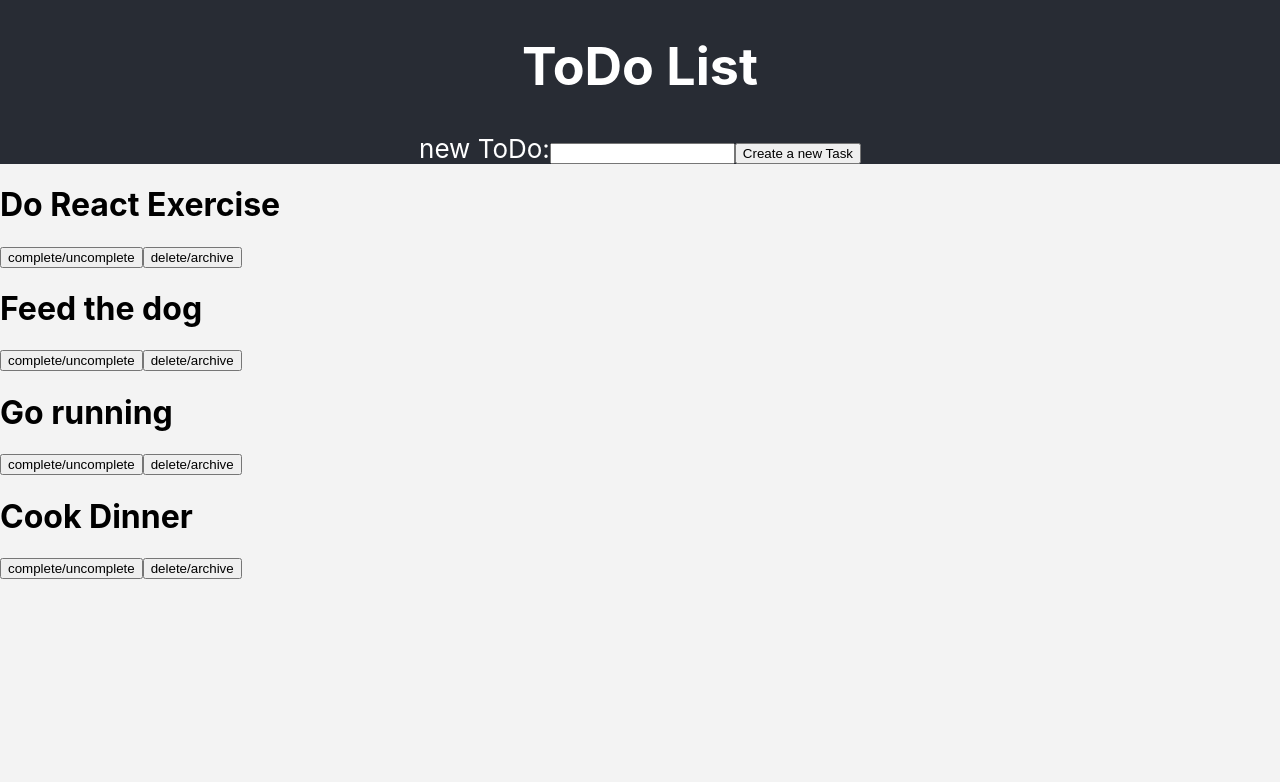
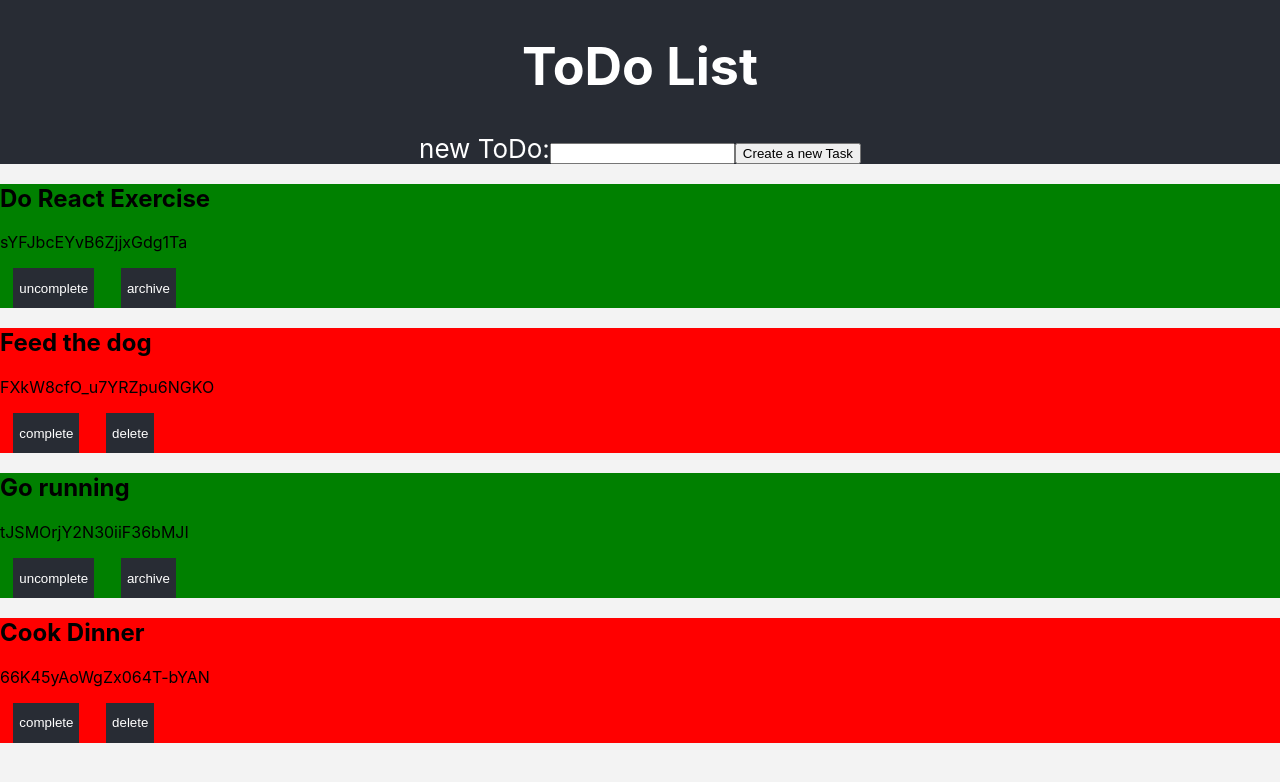
Before and after one commit to desplodur/todo-app, a React (Create React App) app: page / in a window 1280 px wide. Shown: the top 782 px of the page. Built offline with nearby package versions, Linux system fonts and the light colour scheme.

Commit message:
jsx done

```diff
--- a/package.json
+++ b/package.json
@@ -10,6 +10,7 @@
     "react": "^18.1.0",
     "react-dom": "^18.1.0",
     "react-scripts": "5.0.1",
+    "styled-components": "^5.3.5",
     "web-vitals": "^2.1.4"
   },
   "scripts": {
--- a/src/App.js
+++ b/src/App.js
@@ -9,37 +9,84 @@ function App() {
       id: nanoid(),
       task: "Do React Exercise",
       status: false,
+      archived: false,
     },
     {
       id: nanoid(),
       task: "Feed the dog",
       status: true,
+      archived: false,
     },
     {
       id: nanoid(),
       task: "Go running",
       status: false,
+      archived: false,
     },
     {
+      id: nanoid(),
       task: "Cook Dinner",
       status: true,
+      archived: false,
     },
   ]);
+
+  const createNewTodo = (event) => {
+    event.preventDefault();
+    const newTodo = {
+      id: nanoid(),
+      task: event.target.taskText.value,
+      status: false,
+      archived: false,
+    };
+    const newToDoList = [...toDoList, newTodo];
+    setToDo(newToDoList);
+  };
+
+  function deleteToDo(id) {
+    const myIndex = toDoList.findIndex((todo) => {
+      return todo.id === id;
+    });
+    const newToDoList = [...toDoList];
+    newToDoList.splice(myIndex, 1);
+    setToDo(newToDoList);
+  }
+
+  function changeStatus(id) {
+    const myIndex = toDoList.findIndex((todo) => {
+      return todo.id === id;
+    });
+    const newToDoList = [...toDoList];
+    newToDoList[myIndex].status = !toDoList[myIndex].status;
+    setToDo(newToDoList);
+  }
 
   return (
     <div className="App">
       <header className="App-header">
         <h1>ToDo List</h1>
-        <form>
+        <form onSubmit={createNewTodo}>
           <label>new ToDo:</label>
-          <input type="text"></input>
+          <input name="taskText" type="text"></input>
           <button type="submit">Create a new Task</button>
         </form>
       </header>
       <main>
         {toDoList.map((todo) => {
           return (
-            <Todo key={todo.id} taskProp={todo.task} statusProp={todo.status} />
+            <Todo
+              key={todo.id}
+              id={todo.id}
+              taskProp={todo.task}
+              statusProp={todo.status}
+              archivedProp={todo.archived}
+              changeStatus={() => {
+                changeStatus(todo.id);
+              }}
+              deleteToDo={() => {
+                deleteToDo(todo.id);
+              }}
+            />
           );
         })}
       </main>
--- a/src/components/Todo.js
+++ b/src/components/Todo.js
@@ -1,11 +1,32 @@
-function Todo({ taskProp, statusProp }) {
+import styled from "styled-components";
+
+function Todo({ id, taskProp, statusProp, changeStatus, deleteToDo }) {
   return (
-    <div>
-      <h1>{taskProp}</h1>
-      <button>complete/uncomplete</button>
-      <button>delete/archive</button>
-    </div>
+    <ToDoCard status={statusProp}>
+      <Task>{taskProp}</Task>
+      <p>{id}</p>
+      <Button onClick={changeStatus}>
+        {statusProp ? "complete" : "uncomplete"}
+      </Button>
+      <Button onClick={deleteToDo}>{statusProp ? "delete" : "archive"}</Button>
+    </ToDoCard>
   );
 }
 
 export default Todo;
+
+const Task = styled.h1`
+  font-size: 1.5rem;
+`;
+const Button = styled.button`
+  background-color: #282c34;
+  color: white;
+  border: none;
+  height: 3em;
+  margin 0 1em 0 1em
+`;
+
+const ToDoCard = styled.article`
+  background-color: ${(props) => (props.status === true ? "red" : "green")};
+`;
+/** */
```
Also changed, not shown: 1 other file (tests, documents, lock files or other folders).
